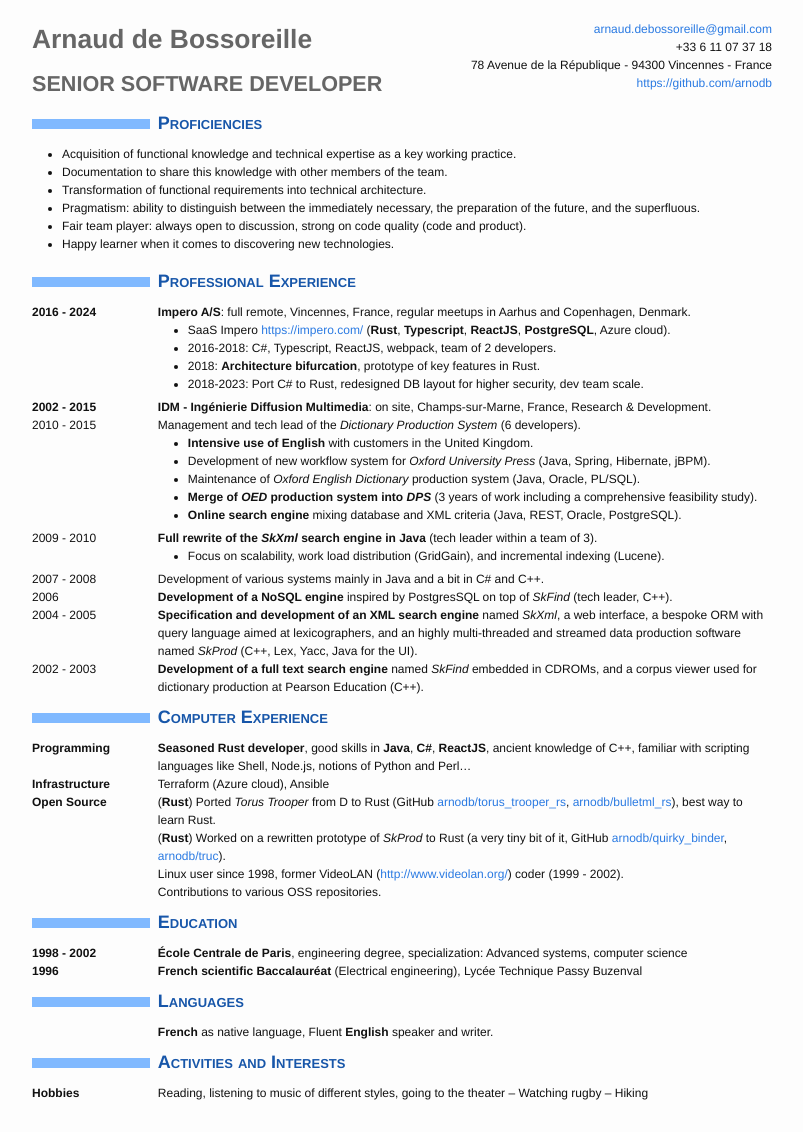
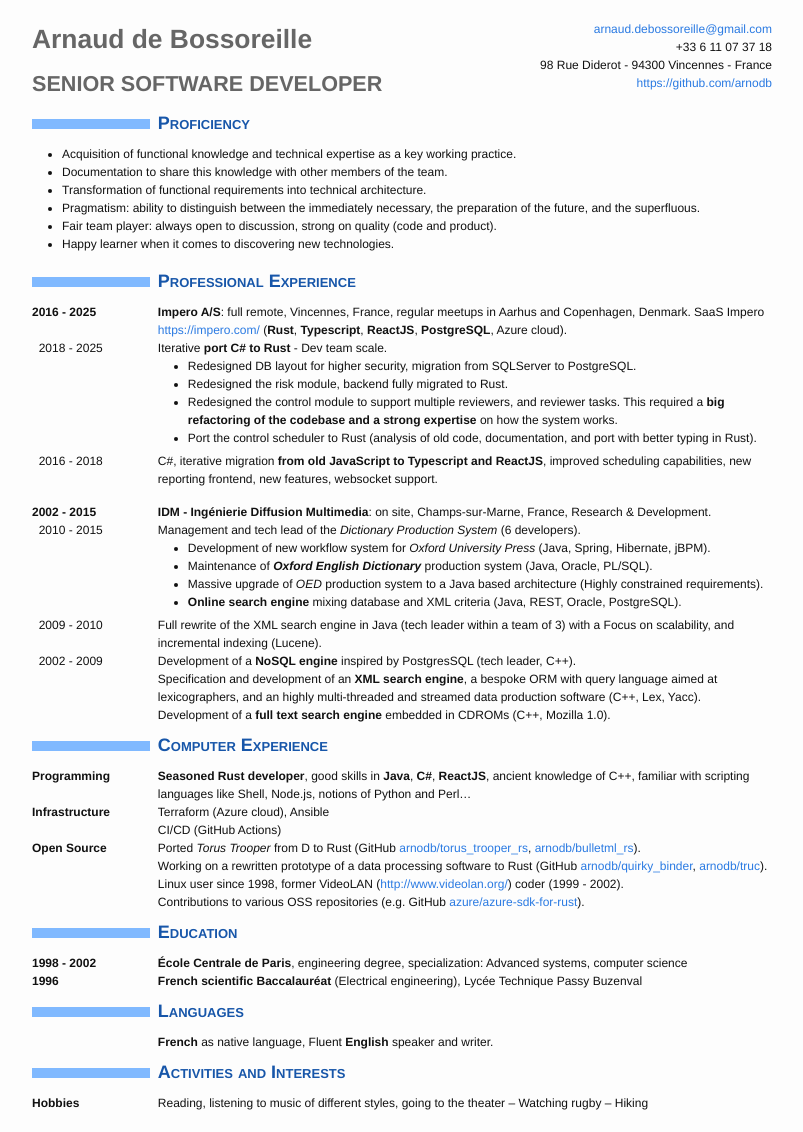
Before and after one commit to arnodb/arnodb.github.io, a Jekyll site: the page built from resume/en.md, in a window 1280 px wide. Shown: the whole page, without its empty margins (238-1041 px from the left). Built offline with Jekyll 4.4.1, drawn with Linux system fonts in a browser that asks for light colours.

Commit message:
Rework resumes

```diff
--- a/resume/en.md
+++ b/resume/en.md
@@ -6,7 +6,7 @@ permalink: /resume/en
 
 <mailto:arnaud.debossoreille@gmail.com>\\
 +33 6 11 07 37 18\\
-78 Avenue de la République - 94300 Vincennes - France\\
+98 Rue Diderot - 94300 Vincennes - France\\
 <https://github.com/arnodb>
 {: .resume-right-block }
 
@@ -16,55 +16,53 @@ permalink: /resume/en
 Senior software developer
 {: .resume-subtitle }
 
-Proficiencies
+Proficiency
 -------------
 
 * Acquisition of functional knowledge and technical expertise as a key working practice.
 * Documentation to share this knowledge with other members of the team.
 * Transformation of functional requirements into technical architecture.
 * Pragmatism: ability to distinguish between the immediately necessary, the preparation of the future, and the superfluous.
-* Fair team player: always open to discussion, strong on code quality (code and product).
+* Fair team player: always open to discussion, strong on quality (code and product).
 * Happy learner when it comes to discovering new technologies.
 
 Professional Experience
 -----------------------
 
-**2016 - 2024**
-:   **Impero A/S**: full remote, Vincennes, France, regular meetups in Aarhus and Copenhagen, Denmark.
+**2016 - 2025**
+:   **Impero A/S**: full remote, Vincennes, France, regular meetups in Aarhus and Copenhagen, Denmark. SaaS Impero <https://impero.com/> (**Rust**, **Typescript**, **ReactJS**, **PostgreSQL**, Azure cloud).
 
-    * SaaS Impero <https://impero.com/> (**Rust**, **Typescript**, **ReactJS**, **PostgreSQL**, Azure cloud).
-    * 2016-2018: C#, Typescript, ReactJS, webpack, team of 2 developers.
-    * 2018: **Architecture bifurcation**, prototype of key features in Rust.
-    * 2018-2023: Port C# to Rust, redesigned DB layout for higher security, dev team scale.
+&nbsp;&nbsp;2018 - 2025
+:   Iterative **port C# to Rust** - Dev team scale.
+
+    * Redesigned DB layout for higher security, migration from SQLServer to PostgreSQL.
+    * Redesigned the risk module, backend fully migrated to Rust.
+    * Redesigned the control module to support multiple reviewers, and reviewer tasks. This required a **big refactoring of the codebase and a strong expertise** on how the system works.
+    * Port the control scheduler to Rust (analysis of old code, documentation, and port with better typing in Rust).
+
+&nbsp;&nbsp;2016 - 2018
+:   C#, iterative migration **from old JavaScript to Typescript and ReactJS**, improved scheduling capabilities, new reporting frontend, new features, websocket support.
+
+<p />
 
 **2002 - 2015**
 :   **IDM - Ingénierie Diffusion Multimedia**: on site, Champs-sur-Marne, France, Research & Development.
 
-2010 - 2015
+&nbsp;&nbsp;2010 - 2015
 :   Management and tech lead of the _Dictionary Production System_ (6 developers).
 
-    * **Intensive use of English** with customers in the United Kingdom.
     * Development of new workflow system for _Oxford University Press_ (Java, Spring, Hibernate, jBPM).
-    * Maintenance of _Oxford English Dictionary_ production system (Java, Oracle, PL/SQL).
-    * **Merge of _OED_ production system into _DPS_** (3 years of work including a comprehensive feasibility study).
+    * Maintenance of **_Oxford English Dictionary_** production system (Java, Oracle, PL/SQL).
+    * Massive upgrade of _OED_ production system to a Java based architecture (Highly constrained requirements).
     * **Online search engine** mixing database and XML criteria (Java, REST, Oracle, PostgreSQL).
 
-2009 - 2010
-:   **Full rewrite of the _SkXml_ search engine in Java** (tech leader within a team of 3).
+&nbsp;&nbsp;2009 - 2010
+:   Full rewrite of the XML search engine in Java (tech leader within a team of 3) with a Focus on scalability, and incremental indexing (Lucene).
 
-    * Focus on scalability, work load distribution (GridGain), and incremental indexing (Lucene).
-
-2007 - 2008
-:   Development of various systems mainly in Java and a bit in C# and C++.
-
-2006
-:   **Development of a NoSQL engine** inspired by PostgresSQL on top of _SkFind_ (tech leader, C++).
-
-2004 - 2005
-:   **Specification and development of an XML search engine** named _SkXml_, a web interface, a bespoke ORM with query language aimed at lexicographers, and an highly multi-threaded and streamed data production software named _SkProd_ (C++, Lex, Yacc, Java for the UI).
-
-2002 - 2003
-:   **Development of a full text search engine** named _SkFind_ embedded in CDROMs, and a corpus viewer used for dictionary production at Pearson Education (C++).
+&nbsp;&nbsp;2002 - 2009
+:   Development of a **NoSQL engine** inspired by PostgresSQL (tech leader, C++).
+:   Specification and development of an **XML search engine**, a bespoke ORM with query language aimed at lexicographers, and an highly multi-threaded and streamed data production software (C++, Lex, Yacc).
+:   Development of a **full text search engine** embedded in CDROMs (C++, Mozilla 1.0).
 
 Computer Experience
 -------------------
@@ -74,12 +72,13 @@ Computer Experience
 
 **Infrastructure**
 : Terraform (Azure cloud), Ansible
+: CI/CD (GitHub Actions)
 
 **Open Source**
-:   (**Rust**) Ported _Torus Trooper_ from D to Rust (GitHub [arnodb/torus_trooper_rs](https://github.com/arnodb/torus_trooper_rs), [arnodb/bulletml_rs](https://github.com/arnodb/bulletml_rs)), best way to learn Rust.
-:   (**Rust**) Worked on a rewritten prototype of _SkProd_ to Rust (a very tiny bit of it, GitHub [arnodb/quirky_binder](https://github.com/arnodb/quirky_binder), [arnodb/truc](https://github.com/arnodb/truc)).
+:   Ported _Torus Trooper_ from D to Rust (GitHub [arnodb/torus_trooper_rs](https://github.com/arnodb/torus_trooper_rs), [arnodb/bulletml_rs](https://github.com/arnodb/bulletml_rs)).
+:   Working on a rewritten prototype of a data processing software to Rust (GitHub [arnodb/quirky_binder](https://github.com/arnodb/quirky_binder), [arnodb/truc](https://github.com/arnodb/truc)).
 :   Linux user since 1998, former VideoLAN (<http://www.videolan.org/>) coder (1999 - 2002).
-:   Contributions to various OSS repositories.
+:   Contributions to various OSS repositories (e.g. GitHub [azure/azure-sdk-for-rust](https://github.com/azure/azure-sdk-for-rust)).
 
 
 Education
```
Also changed, not shown: resume/fr.md (+29 -29 lines).
